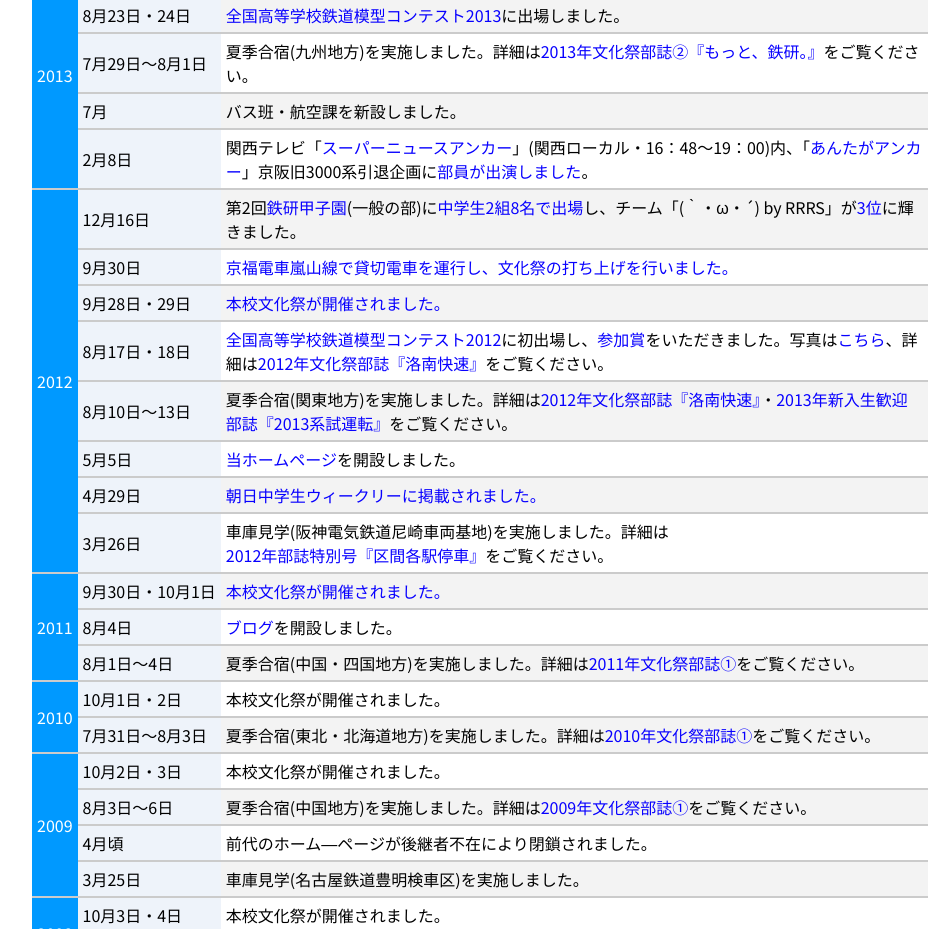
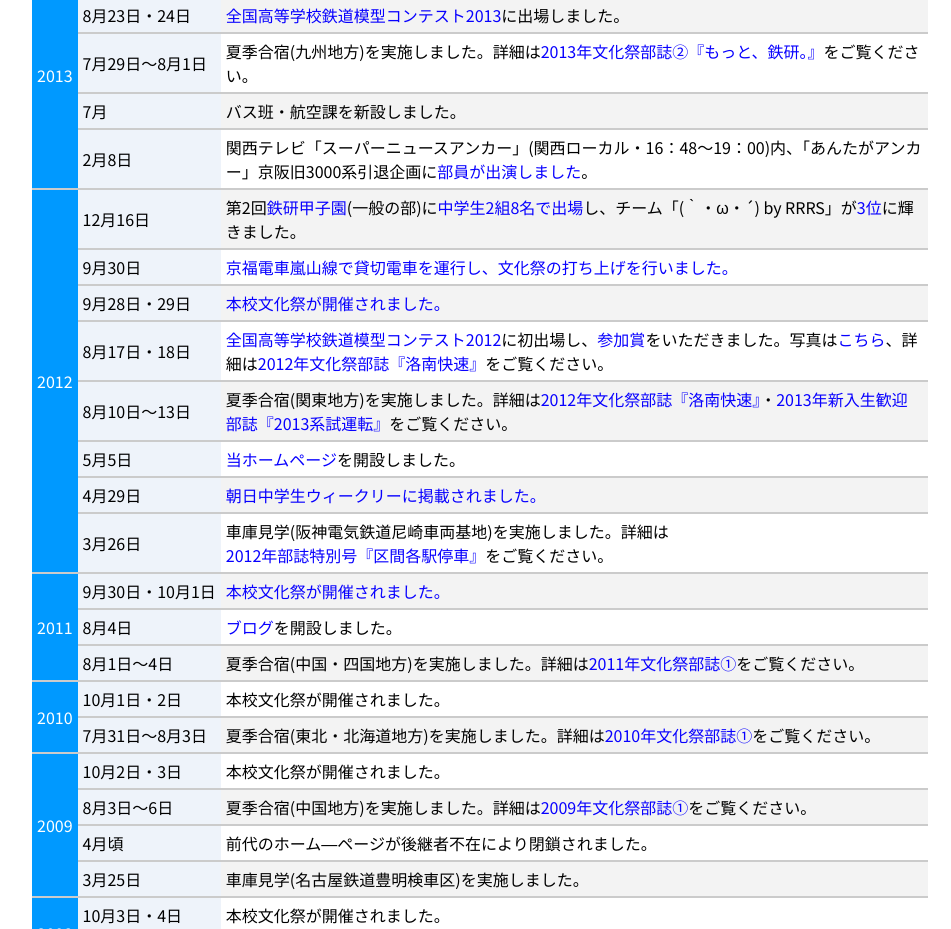
Before and after one commit to Miyanber/rakunan_rail, a plain HTML site: page history.html in a window 1280 px wide. Shown: the part 1430-2359 px from the top of the page, without its empty margins (160-1111 px from the left). Drawn offline with Linux system fonts and the light colour scheme.

Commit message:
update history

```diff
--- a/history.html
+++ b/history.html
@@ -97,9 +97,7 @@
                 </tr>
                 <tr>
                     <td class="column2">2月8日</td>
-                    <td class="column3">関西テレビ「<a
-                            href="http://www.ktv.co.jp/anchor/">スーパーニュースアンカー</a>」(関西ローカル・16：48～19：00)内、「<a
-                            href="http://tvtopic.goo.ne.jp/kansai/program/info/159648/index.html">あんたがアンカー</a>」京阪旧3000系引退企画に<a
+                    <td class="column3">関西テレビ「スーパーニュースアンカー」(関西ローカル・16：48～19：00)内、「あんたがアンカー」京阪旧3000系引退企画に<a
                             href="http://ameblo.jp/rakunan-railway/entry-11465218598.html">部員が出演しました</a>。</td>
                 </tr>
                 <tr>
```
